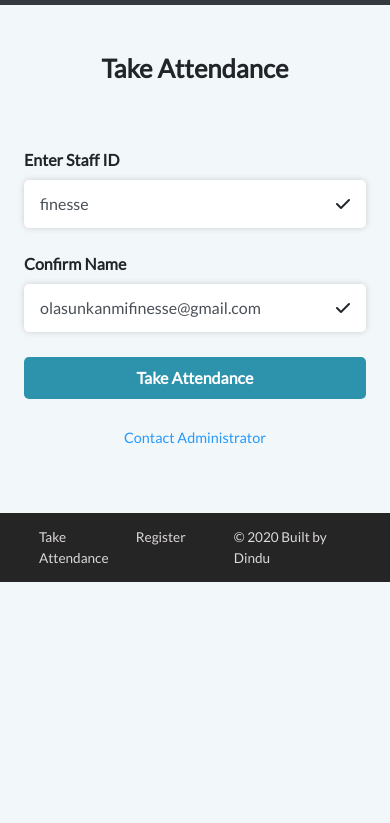
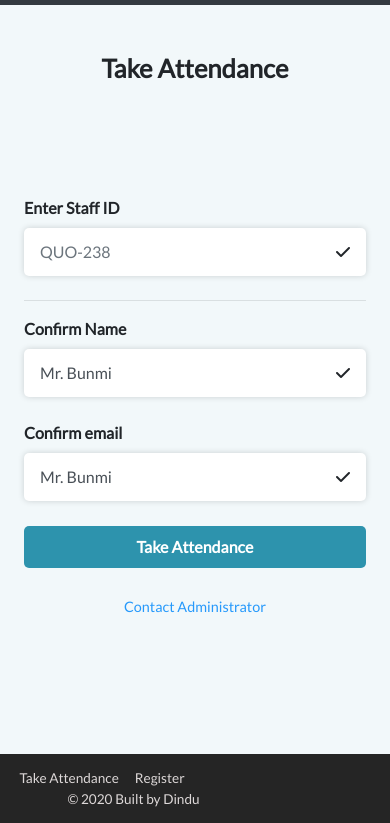
Before and after one commit to Dindu5/interview, a plain HTML site: page pages/landing.html in a window 390 px wide. Shown: the part 51-874 px from the top of the page. Before the commit the page ends 844 px from the top, so only its background shows below. Drawn offline with Linux system fonts and the light colour scheme.

Commit message:
added updates

```diff
--- a/assets/css/styles.css
+++ b/assets/css/styles.css
@@ -111,6 +111,12 @@ label {
         font-size: 1.6rem;
         font-weight: 600;
     }
+    .bottom_footer {
+    padding: 0.9rem 5vw;
+    background-color:#252525 ;
+    flex-direction: column;
+}
+
 
 }
 @media screen and (max-width: 428px) {
--- a/assets/js/scripts.js
+++ b/assets/js/scripts.js
@@ -1,3 +1,15 @@
+var curday = function (sp) {
+    today = new Date();
+    var dd = today.getDate();
+    var mm = today.getMonth() + 1; //As January is 0.
+    var yyyy = today.getFullYear();
+
+    if (dd < 10) dd = '0' + dd;
+    if (mm < 10) mm = '0' + mm;
+    return (mm + sp + dd + sp + yyyy);
+};
+console.log(curday('/'));
+console.log(curday('-'));
 $(".toggle-password").click(function () {
 
     $(this).toggleClass("fa-eye fa-eye-slash");
--- a/pages/landing.html
+++ b/pages/landing.html
@@ -36,16 +36,21 @@
     <div class="main_box">
         <h2 class="main_heading text-center">Take Attendance</h2>
         <div class="log_form ">
-            <form action="" class="my-5">
+            <form action="" class="my-5 py-5">
                 <div class="form-group mb-4">
                     <label>Enter Staff ID</label>
-                    <input type="text" class="form-control" value="finesse" aria-describedby="helpId">
+                    <input type="text" class="form-control" placeholder="QUO-238" aria-describedby="helpId">
+                    <i class="fa fa-check field-icon" aria-hidden="true"></i>
+                </div>
+                <hr />
+                <div class="form-group mb-4">
+                    <label>Confirm Name</label>
+                    <input type="text" class="form-control" value="Mr. Bunmi" aria-describedby="helpId" disabled>
                     <i class="fa fa-check field-icon" aria-hidden="true"></i>
                 </div>
                 <div class="form-group mb-4">
-                    <label>Confirm Name</label>
-                    <input type="email" class="form-control" value="olasunkanmifinesse@gmail.com"
-                        aria-describedby="helpId">
+                    <label>Confirm email</label>
+                    <input type="text" class="form-control" value="Mr. Bunmi" aria-describedby="helpId" disabled>
                     <i class="fa fa-check field-icon" aria-hidden="true"></i>
                 </div>
                 <button class="log_button btn">Take Attendance</button>
```
Also changed, not shown: index.html (+3 -4 lines).
